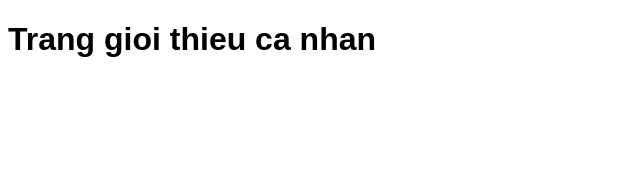
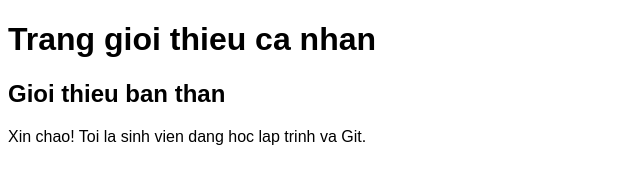
Before and after one commit to hoangg-nam/personal-profile, a plain HTML site: page index.html in a window 1280 px wide. Shown: the whole page, without its empty margins (0-640 px from the left). Drawn offline with Linux system fonts and the light colour scheme.

Commit message:
Add introduction section

```diff
--- a/index.html
+++ b/index.html
@@ -8,3 +8,5 @@
 <h1>Trang gioi thieu ca nhan</h1>
 </body>
 </html>
+<h2>Gioi thieu ban than</h2>
+<p>Xin chao! Toi la sinh vien dang hoc lap trinh va Git.</p>
```
